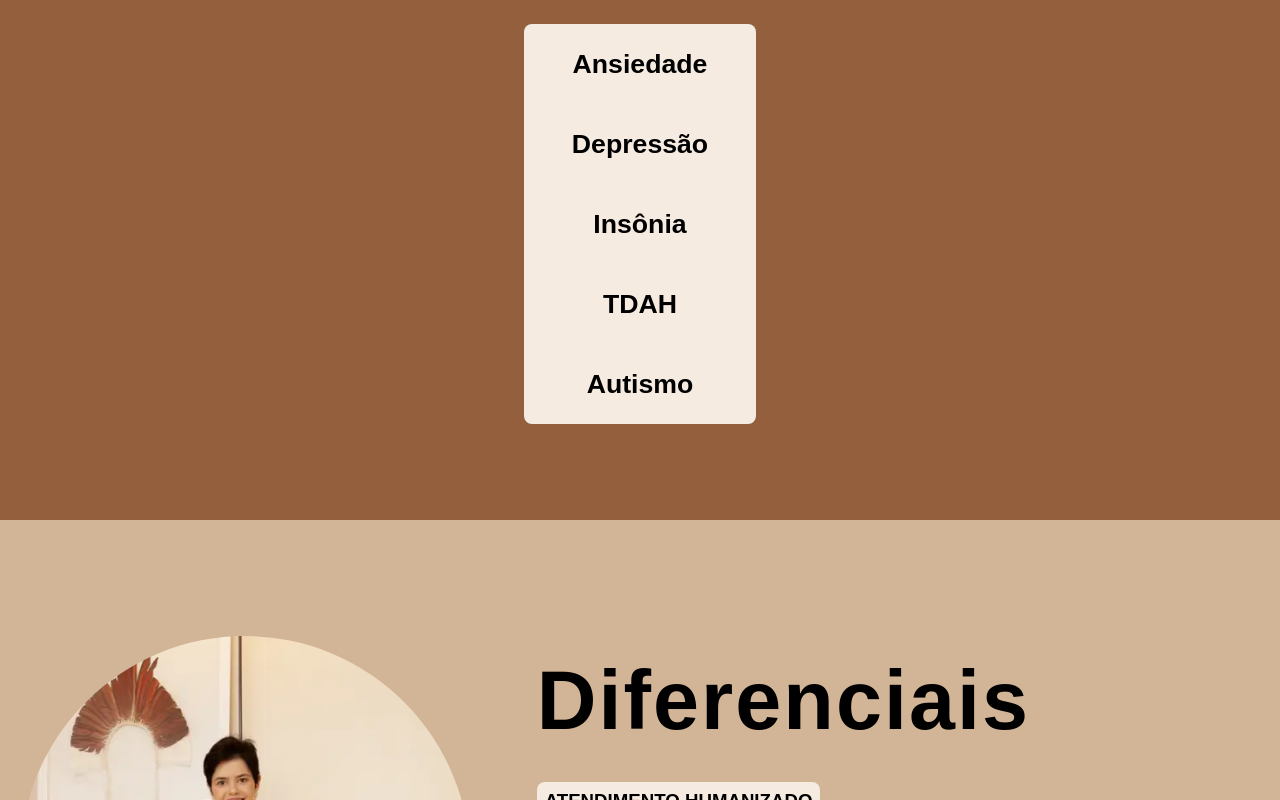
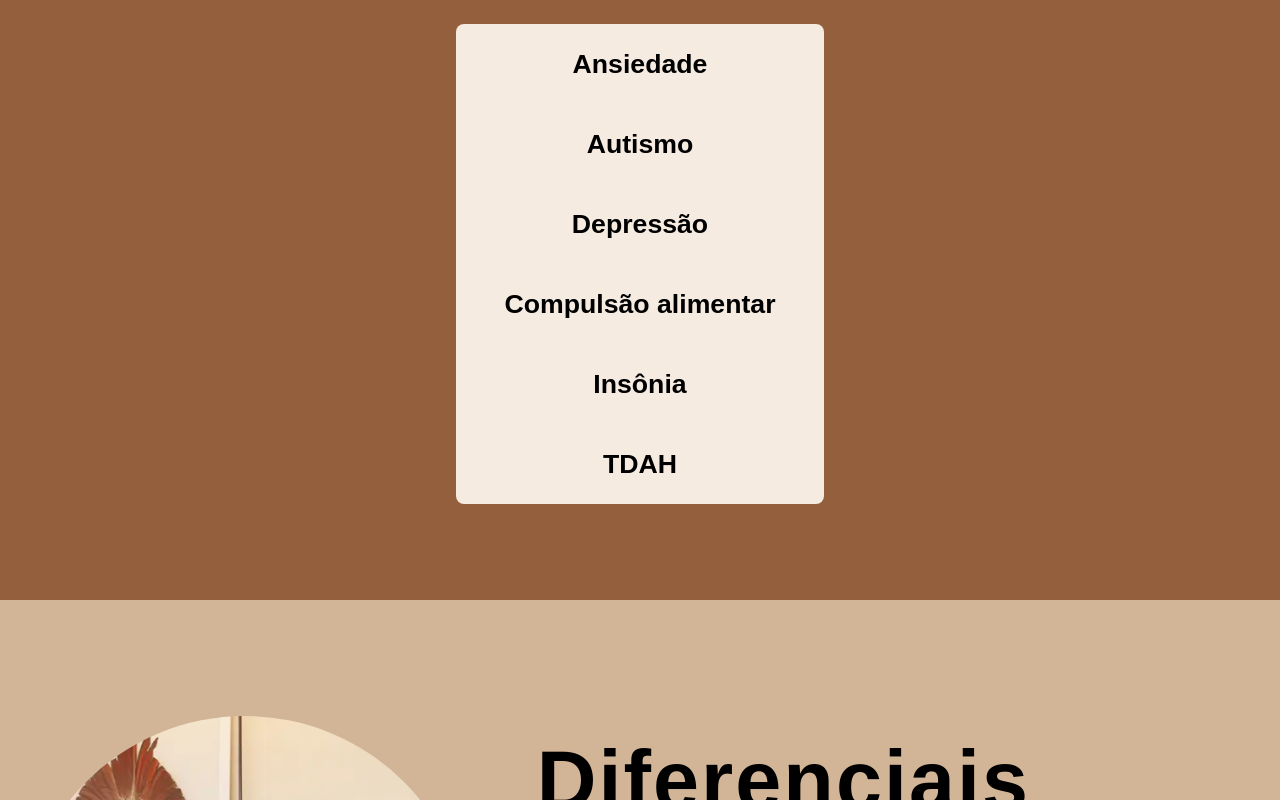
Before and after one commit to gabrielfelipedy/lp_camilaneiva, a Next.js app: page / in a window 1280 px wide. Shown: the part 1020-1820 px from the top of the page. Built offline with nearby package versions, Linux system fonts and the light colour scheme.

Commit message:
corrigir telefone e adicionar compulsão alimentar

```diff
--- a/sections/OndeAtendo.tsx
+++ b/sections/OndeAtendo.tsx
@@ -30,7 +30,7 @@ const OndeAtendo = () => {
 
                 <div>
                   <p className='paragraph font-extrabold'>TELEFONE</p>
-                  <p className='paragraph'>(91) 99135-4590</p>
+                  <p className='paragraph'>(96) 99135-4590</p>
                 </div>
 
                 <div>
--- a/sections/PossoAjudar.tsx
+++ b/sections/PossoAjudar.tsx
@@ -8,11 +8,14 @@ const PossoAjudar = () => {
 
 
         <div className='text-hero-text flex flex-col items-center bg-text-secondary py-5 px-12 rounded-lg mt-6 gap-10'>
+
           <h2>Ansiedade</h2>
+          <h2>Autismo</h2>
           <h2>Depressão</h2>
+          <h2>Compulsão alimentar</h2>
           <h2>Insônia</h2>
           <h2>TDAH</h2>
-          <h2>Autismo</h2>
+
         </div>
       </div>
     </section>
```
